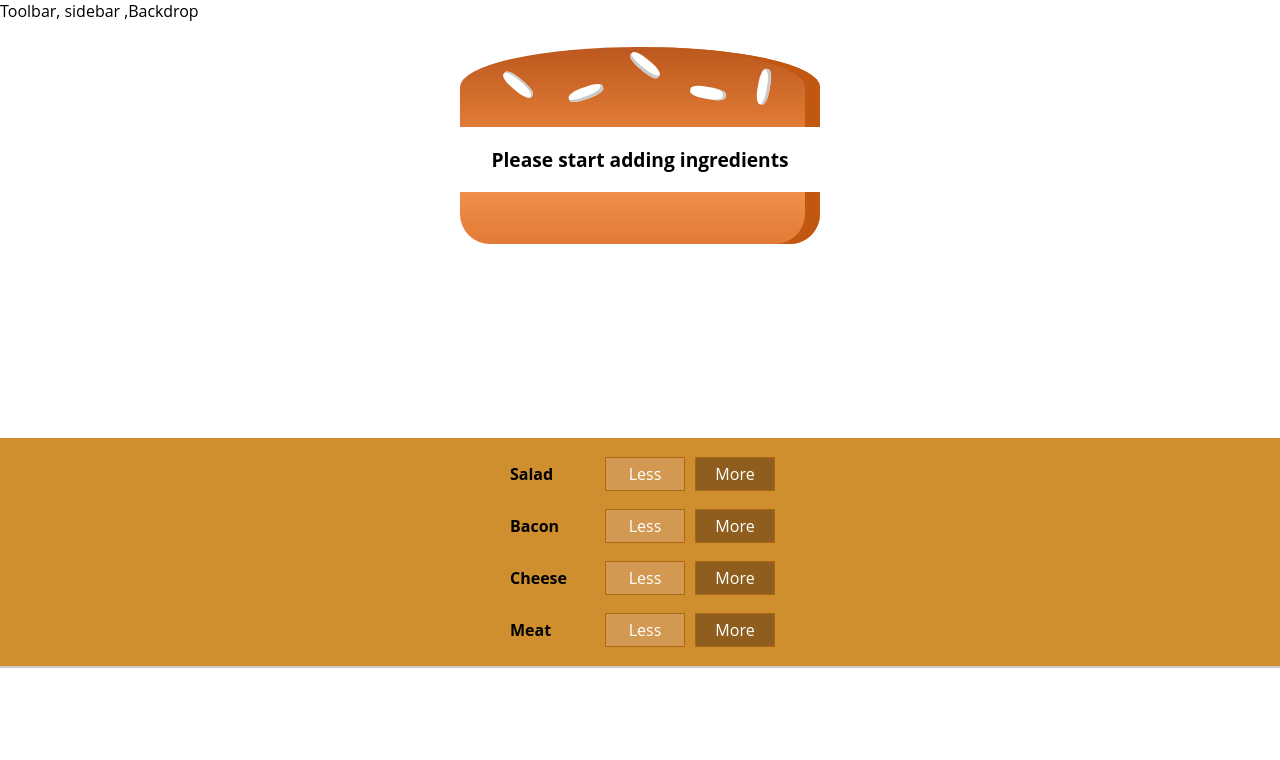
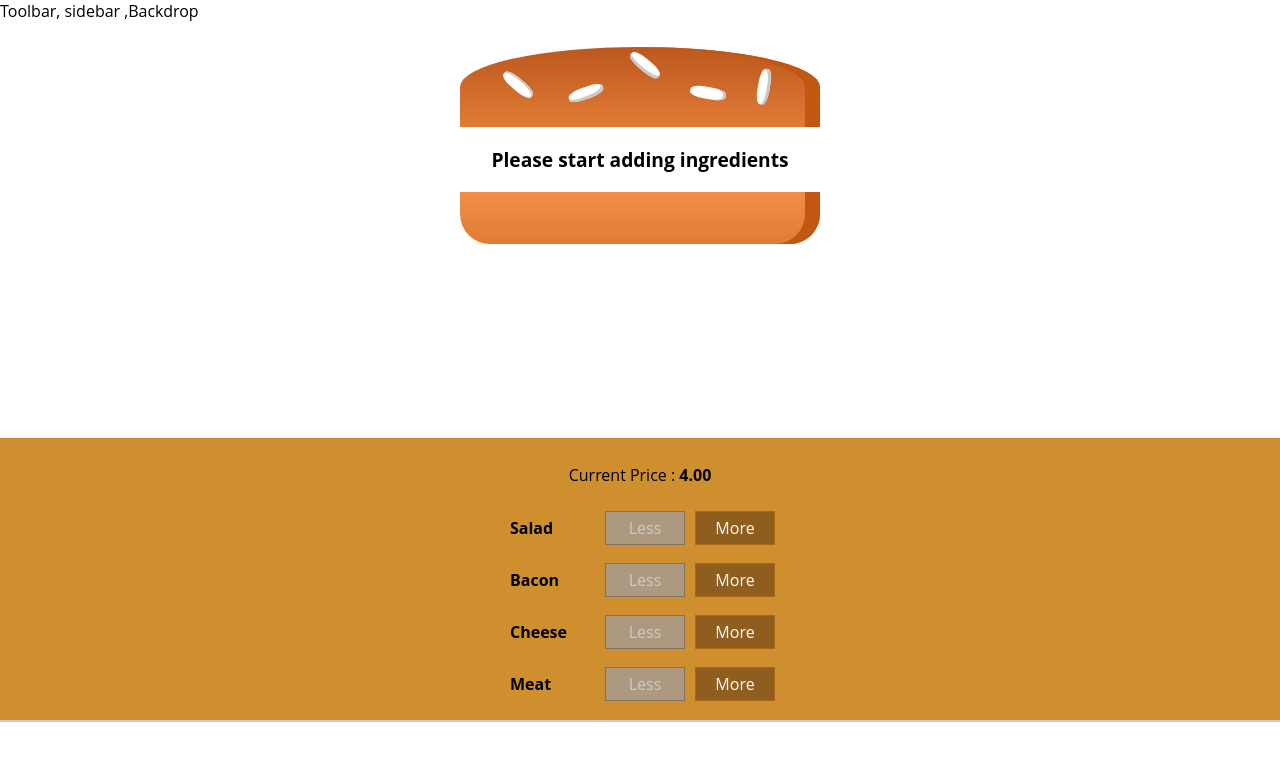
Before and after one commit to yozat02/Burger-Builder, a React app: page / in a window 1280 px wide. Shown: the top 760 px of the page. Built offline with nearby package versions, Linux system fonts and the light colour scheme.

Commit message:
Add the current price

```diff
--- a/src/components/Burger/BuildControls/BuildControl/BuildControl.js
+++ b/src/components/Burger/BuildControls/BuildControl/BuildControl.js
@@ -5,7 +5,10 @@ import classes from './BuildControl.css'
 const BuildControl = (props) => (
     <div className={classes.BuildControl}>
         <div className={classes.Label}>{props.label}</div>
-        <button className={classes.Less} onClick={props.removed} >Less</button>
+        <button
+            className={classes.Less}
+            onClick={props.removed}
+            disabled={props.disabled}>Less</button>
         <button className={classes.More} onClick={props.added} >More</button>
     </div>
 )
--- a/src/components/Burger/BuildControls/BuildControls.js
+++ b/src/components/Burger/BuildControls/BuildControls.js
@@ -10,8 +10,15 @@ const controls = [
 ]
 const BuildControls = (props) => (
     <div className={classes.BuildControls}>
+        <p>Current Price : <strong>{props.price.toFixed(2)}</strong></p>
         {controls.map(ctrl => {
-            return <BuildControl key={ctrl.label} label={ctrl.label} added={() => props.addNewIngedient(ctrl.type)} removed={() => props.removeIngredient(ctrl.type)} />
+            return <BuildControl
+            key={ctrl.label}
+            label={ctrl.label}
+            added={() => props.addNewIngedient(ctrl.type)}
+            removed={() => props.removeIngredient(ctrl.type)}
+            disabled={props.disabled[ctrl.type]}
+            />
         })}
     </div>
 )
--- a/src/containers/BurgerBuilder/BurgerBuilder.js
+++ b/src/containers/BurgerBuilder/BurgerBuilder.js
@@ -47,6 +47,12 @@ class BurgerBuilder extends Component {
     }
 
     render(){
+        const disableInfo ={
+            ...this.state.ingredients
+        }
+        for (let key in disableInfo){
+            disableInfo[key] = disableInfo[key] <=0
+        }
         return (
             <Auxi>
                 <div>
@@ -56,6 +62,8 @@ class BurgerBuilder extends Component {
                     <BuildControls
                         addNewIngedient={this.addIngredient}
                         removeIngredient={this.removeIngredient}
+                        disabled={disableInfo}
+                        price={this.state.totalePrice}
                     />
                 </div>
 
```
